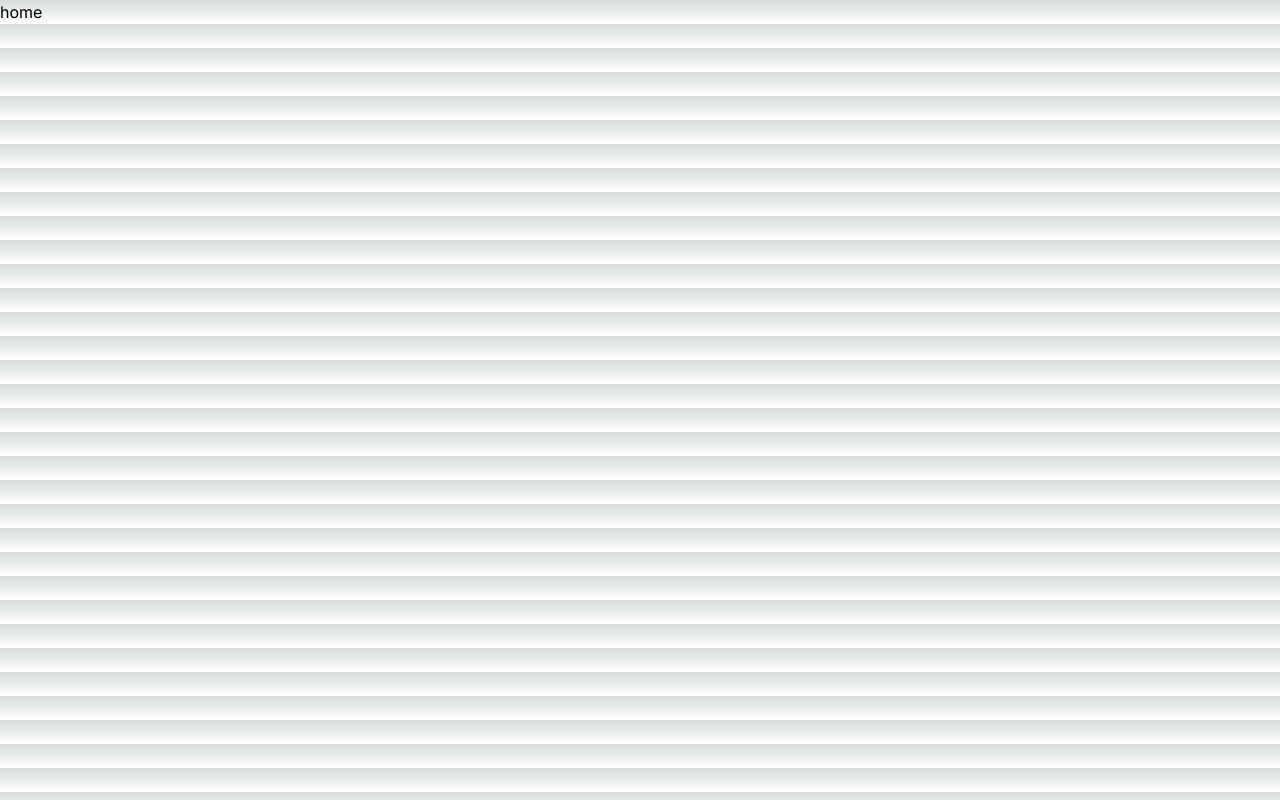
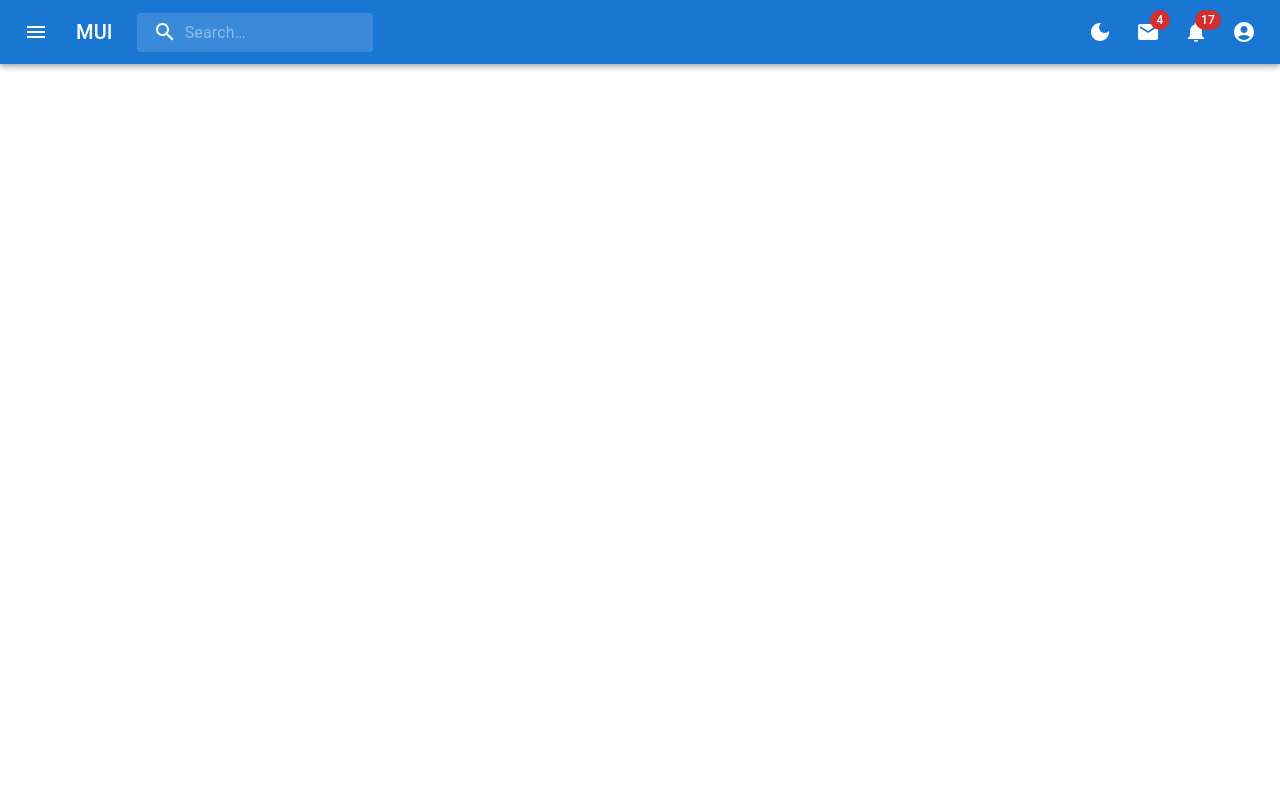
Before and after one commit to nagaev1/messanger-next-js, a Next.js app in the folder client/: page / in a window 1280 px wide. Built offline with nearby package versions, Linux system fonts and the light colour scheme.

Commit message:
added themes? navbar

```diff
--- /dev/null
+++ b/client/app/components/layouts/nav.jsx
@@ -0,0 +1,238 @@
+import * as React from 'react';
+import { styled, alpha } from '@mui/material/styles';
+import AppBar from '@mui/material/AppBar';
+import Box from '@mui/material/Box';
+import Toolbar from '@mui/material/Toolbar';
+import IconButton from '@mui/material/IconButton';
+import Typography from '@mui/material/Typography';
+import InputBase from '@mui/material/InputBase';
+import Badge from '@mui/material/Badge';
+import MenuItem from '@mui/material/MenuItem';
+import Menu from '@mui/material/Menu';
+import MenuIcon from '@mui/icons-material/Menu';
+import SearchIcon from '@mui/icons-material/Search';
+import AccountCircle from '@mui/icons-material/AccountCircle';
+import MailIcon from '@mui/icons-material/Mail';
+import NotificationsIcon from '@mui/icons-material/Notifications';
+import DarkModeIcon from '@mui/icons-material/DarkMode'
+import MoreIcon from '@mui/icons-material/MoreVert';
+
+const Search = styled('div')(({ theme }) => ({
+  position: 'relative',
+  borderRadius: theme.shape.borderRadius,
+  backgroundColor: alpha(theme.palette.common.white, 0.15),
+  '&:hover': {
+    backgroundColor: alpha(theme.palette.common.white, 0.25),
+  },
+  marginRight: theme.spacing(2),
+  marginLeft: 0,
+  width: '100%',
+  [theme.breakpoints.up('sm')]: {
+    marginLeft: theme.spacing(3),
+    width: 'auto',
+  },
+}));
+
+const SearchIconWrapper = styled('div')(({ theme }) => ({
+  padding: theme.spacing(0, 2),
+  height: '100%',
+  position: 'absolute',
+  pointerEvents: 'none',
+  display: 'flex',
+  alignItems: 'center',
+  justifyContent: 'center',
+}));
+
+const StyledInputBase = styled(InputBase)(({ theme }) => ({
+  color: 'inherit',
+  '& .MuiInputBase-input': {
+    padding: theme.spacing(1, 1, 1, 0),
+    // vertical padding + font size from searchIcon
+    paddingLeft: `calc(1em + ${theme.spacing(4)})`,
+    transition: theme.transitions.create('width'),
+    width: '100%',
+    [theme.breakpoints.up('md')]: {
+      width: '20ch',
+    },
+  },
+}));
+
+export default function Nav(props) {
+
+  const [anchorEl, setAnchorEl] = React.useState(null);
+  const [mobileMoreAnchorEl, setMobileMoreAnchorEl] = React.useState(null);
+
+  const isMenuOpen = Boolean(anchorEl);
+  const isMobileMenuOpen = Boolean(mobileMoreAnchorEl);
+
+  const handleProfileMenuOpen = (event) => {
+    setAnchorEl(event.currentTarget);
+  };
+
+  const handleMobileMenuClose = () => {
+    setMobileMoreAnchorEl(null);
+  };
+
+  const handleMenuClose = () => {
+    setAnchorEl(null);
+    handleMobileMenuClose();
+  };
+
+  const handleMobileMenuOpen = (event) => {
+    setMobileMoreAnchorEl(event.currentTarget);
+  };
+
+  const menuId = 'primary-search-account-menu';
+  const renderMenu = (
+    <Menu
+      anchorEl={anchorEl}
+      anchorOrigin={{
+        vertical: 'top',
+        horizontal: 'right',
+      }}
+      id={menuId}
+      keepMounted
+      transformOrigin={{
+        vertical: 'top',
+        horizontal: 'right',
+      }}
+      open={isMenuOpen}
+      onClose={handleMenuClose}
+    >
+      <MenuItem onClick={handleMenuClose}>Profile</MenuItem>
+      <MenuItem onClick={handleMenuClose}>My account</MenuItem>
+    </Menu>
+  );
+
+  const mobileMenuId = 'primary-search-account-menu-mobile';
+  const renderMobileMenu = (
+    <Menu
+      anchorEl={mobileMoreAnchorEl}
+      anchorOrigin={{
+        vertical: 'top',
+        horizontal: 'right',
+      }}
+      id={mobileMenuId}
+      keepMounted
+      transformOrigin={{
+        vertical: 'top',
+        horizontal: 'right',
+      }}
+      open={isMobileMenuOpen}
+      onClose={handleMobileMenuClose}
+    >
+      <MenuItem>
+        <IconButton size="large" aria-label="show 4 new mails" color="inherit">
+          <Badge badgeContent={4} color="error">
+            <MailIcon />
+          </Badge>
+        </IconButton>
+        <p>Messages</p>
+      </MenuItem>
+      <MenuItem>
+        <IconButton
+          size="large"
+          aria-label="show 17 new notifications"
+          color="inherit"
+        >
+          <Badge badgeContent={17} color="error">
+            <NotificationsIcon />
+          </Badge>
+        </IconButton>
+        <p>Notifications</p>
+      </MenuItem>
+      <MenuItem onClick={handleProfileMenuOpen}>
+        <IconButton
+          size="large"
+          aria-label="account of current user"
+          aria-controls="primary-search-account-menu"
+          aria-haspopup="true"
+          color="inherit"
+        >
+          <AccountCircle />
+        </IconButton>
+        <p>Profile</p>
+      </MenuItem>
+    </Menu>
+  );
+
+  return (
+    <Box sx={{ flexGrow: 1 }}>
+      <AppBar position="static">
+        <Toolbar>
+          <IconButton
+            size="large"
+            edge="start"
+            color="inherit"
+            aria-label="open drawer"
+            sx={{ mr: 2 }}
+          >
+            <MenuIcon />
+          </IconButton>
+          <Typography
+            variant="h6"
+            noWrap
+            component="div"
+            sx={{ display: { xs: 'none', sm: 'block' } }}
+          >
+            MUI
+          </Typography>
+          <Search>
+            <SearchIconWrapper>
+              <SearchIcon />
+            </SearchIconWrapper>
+            <StyledInputBase
+              placeholder="Search…"
+              inputProps={{ 'aria-label': 'search' }}
+            />
+          </Search>
+          <Box sx={{ flexGrow: 1 }} />
+          <Box sx={{ display: { xs: 'none', md: 'flex' } }}>
+            <IconButton onClick={() => props.onThemeClick()} size="large" aria-label="show 4 new mails" color="inherit">
+                <DarkModeIcon />
+            </IconButton>
+            <IconButton size="large" aria-label="show 4 new mails" color="inherit">
+              <Badge badgeContent={4} color="error">
+                <MailIcon />
+              </Badge>
+            </IconButton>
+            <IconButton
+              size="large"
+              aria-label="show 17 new notifications"
+              color="inherit"
+            >
+              <Badge badgeContent={17} color="error">
+                <NotificationsIcon />
+              </Badge>
+            </IconButton>
+            <IconButton
+              size="large"
+              edge="end"
+              aria-label="account of current user"
+              aria-controls={menuId}
+              aria-haspopup="true"
+              onClick={handleProfileMenuOpen}
+              color="inherit"
+            >
+              <AccountCircle />
+            </IconButton>
+          </Box>
+          <Box sx={{ display: { xs: 'flex', md: 'none' } }}>
+            <IconButton
+              size="large"
+              aria-label="show more"
+              aria-controls={mobileMenuId}
+              aria-haspopup="true"
+              onClick={handleMobileMenuOpen}
+              color="inherit"
+            >
+              <MoreIcon />
+            </IconButton>
+          </Box>
+        </Toolbar>
+      </AppBar>
+      {renderMobileMenu}
+      {renderMenu}
+    </Box>
+  );
+}
--- a/client/app/globals.css
+++ b/client/app/globals.css
@@ -15,13 +15,3 @@
     --background-end-rgb: 0, 0, 0;
   }
 }
-
-body {
-  color: rgb(var(--foreground-rgb));
-  background: linear-gradient(
-      to bottom,
-      transparent,
-      rgb(var(--background-end-rgb))
-    )
-    rgb(var(--background-start-rgb));
-}
--- a/client/app/layout.jsx
+++ b/client/app/layout.jsx
@@ -1,17 +1,31 @@
+"use client"
 import { Inter } from 'next/font/google'
 import './globals.css'
 
+import { useState } from 'react';
+
+import Nav from './components/layouts/nav';
+
+import {ThemeProvider} from '@mui/material/styles';
+import CssBaseline from '@mui/material/CssBaseline';
+import darkTheme from './themes/darkTheme';
+import lightTheme from './themes/lightTheme';
+
 const inter = Inter({ subsets: ['latin'] })
 
-export const metadata = {
-  title: 'Create Next App',
-  description: 'Generated by create next app',
-}
+export default function RootLayout({ children }) {
+  const [darkMode, setDarkMode] = useState(false)
 
-export default function RootLayout({ children }) {
   return (
     <html lang="en">
-      <body className={inter.className}>{children}</body>
+      <body className={inter.className}>
+        <ThemeProvider theme={darkMode ? darkTheme : lightTheme}>
+        <CssBaseline />
+        <Nav onThemeClick={() => setDarkMode(!darkMode)} />
+        {children}
+        </ThemeProvider>
+
+      </body>
     </html>
   )
 }
--- a/client/app/page.jsx
+++ b/client/app/page.jsx
@@ -2,7 +2,7 @@ export default function Home() {
 
   return (
     <div className="">
-      home
+
     </div>
   )
 }
--- /dev/null
+++ b/client/app/reg/page.jsx
@@ -0,0 +1,12 @@
+
+import Container from '@mui/material/Container'
+import Paper from '@mui/material/Paper';
+import TextField from '@mui/material/TextField';
+
+export default function () {
+    return (
+        <Container maxWidth="lg">
+            <Paper elevation={10} sx={{ height: '20vh' }} />
+        </Container>
+    )
+}
--- /dev/null
+++ b/client/app/themes/darkTheme.js
@@ -0,0 +1,9 @@
+import { createTheme } from '@mui/material/styles';
+
+const darkTheme = createTheme({
+  palette: {
+    mode: 'dark',
+  },
+});
+
+export default darkTheme;
--- /dev/null
+++ b/client/app/themes/lightTheme.js
@@ -0,0 +1,13 @@
+
+import { createTheme } from '@mui/material/styles';
+
+const darkTheme = createTheme({
+  palette: {
+    mode: 'light',
+  },
+  background: {
+    default: '#ffffff',
+  },
+});
+
+export default darkTheme;
--- a/client/package.json
+++ b/client/package.json
@@ -11,7 +11,8 @@
   "dependencies": {
     "@emotion/react": "^11.11.1",
     "@emotion/styled": "^11.11.0",
-    "@mui/material": "^5.14.18",
+    "@mui/icons-material": "^5.14.19",
+    "@mui/material": "^5.14.19",
     "axios": "^1.6.2",
     "next": "14.0.3",
     "next-http-proxy-middleware": "^1.2.6",
```
Also changed, not shown: 2 other files (tests, documents, lock files or other folders).
